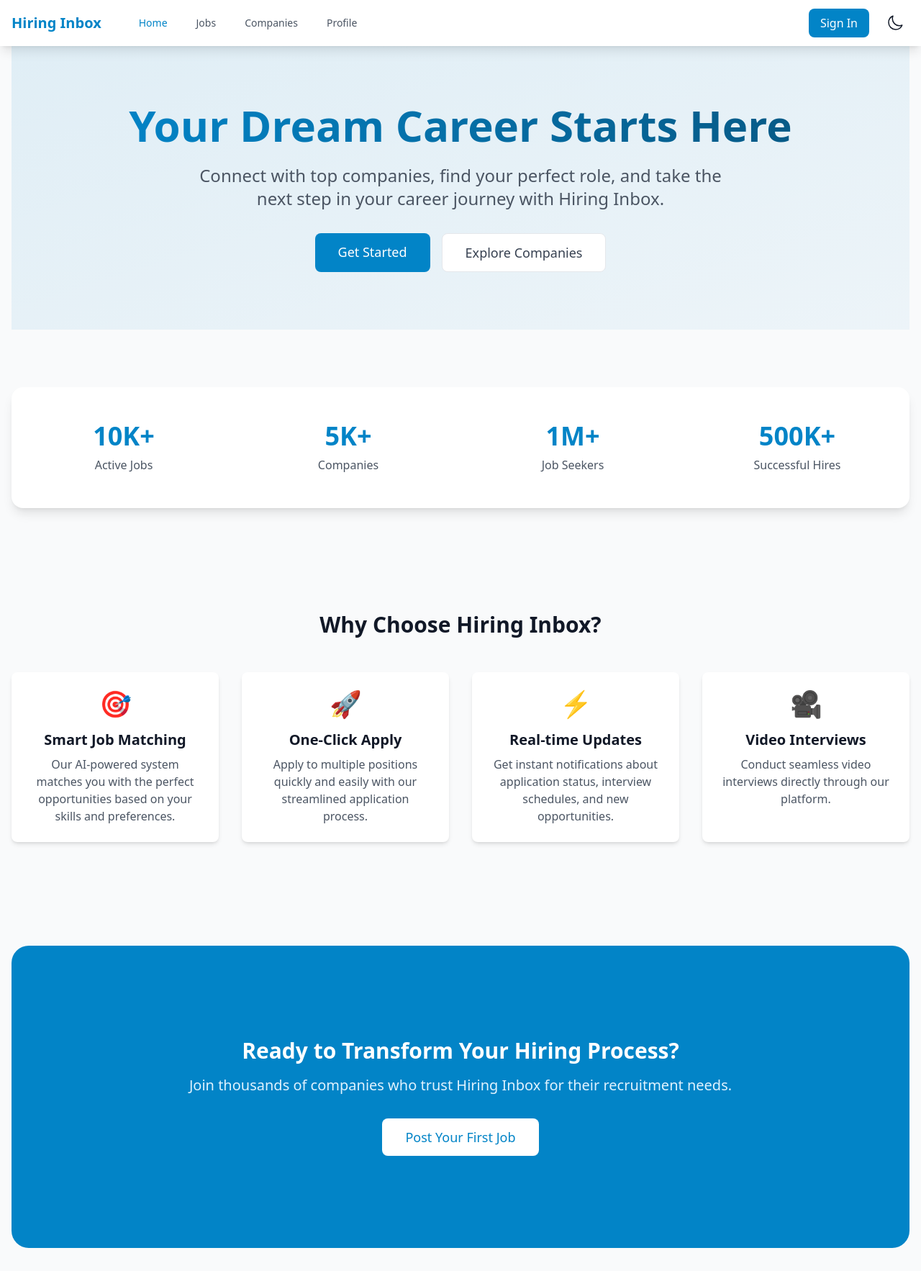
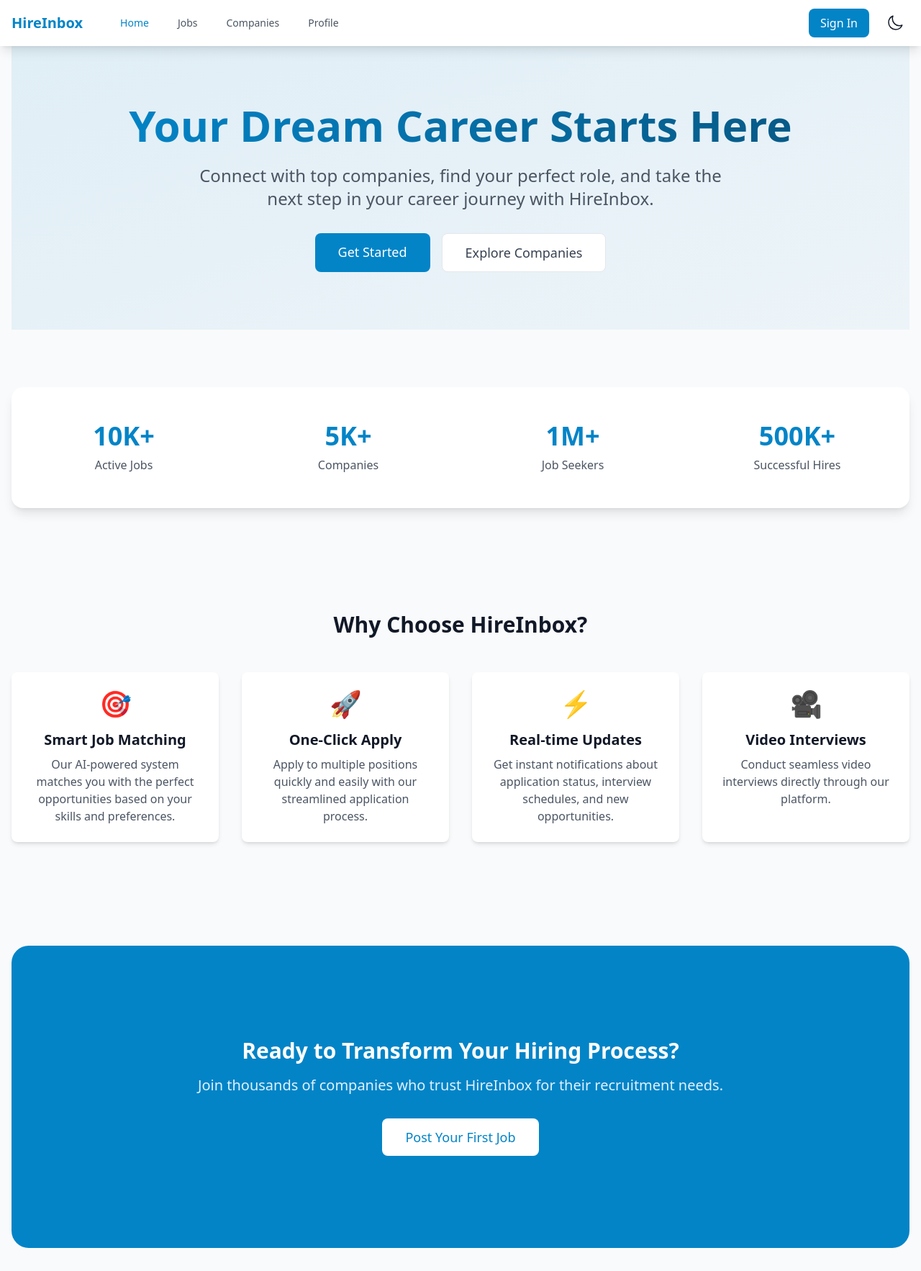
Before and after one commit to shivamraut101/HireInbox, a Vue app: page / in a window 1280 px wide. Shown: the whole page at 72% size. Built offline with nearby package versions, Linux system fonts and the light colour scheme.

Commit message:
Hiring Inbox -> HireInbox and icon updated

```diff
--- a/index.html
+++ b/index.html
@@ -2,9 +2,9 @@
 <html lang="en">
   <head>
     <meta charset="UTF-8" />
-    <link rel="icon" type="image/svg+xml" href="/vite.svg" />
+    <link rel="icon" type="image/png" href="src\assets\web.png" />
     <meta name="viewport" content="width=device-width, initial-scale=1.0" />
-    <title>Vite + Vue + TS</title>
+    <title>HireInbox</title>
   </head>
   <body>
     <div id="app"></div>
--- a/src/components/layout/Navbar.vue
+++ b/src/components/layout/Navbar.vue
@@ -27,7 +27,7 @@ const navigation = [
       <div class="flex justify-between h-16">
         <div class="flex items-center">
           <RouterLink to="/" class="text-xl font-bold text-primary-600">
-            Hiring Inbox
+            HireInbox
           </RouterLink>
           <div class="ml-10 flex space-x-4">
             <RouterLink
--- a/src/views/Home.vue
+++ b/src/views/Home.vue
@@ -45,7 +45,7 @@ const stats = [
           Your Dream Career Starts Here
         </h1>
         <p class="text-xl md:text-2xl text-gray-600 dark:text-gray-300 mb-8 max-w-3xl mx-auto">
-          Connect with top companies, find your perfect role, and take the next step in your career journey with Hiring Inbox.
+          Connect with top companies, find your perfect role, and take the next step in your career journey with HireInbox.
         </p>
         <div class="flex flex-col sm:flex-row gap-4 justify-center">
           <RouterLink
@@ -84,7 +84,7 @@ const stats = [
 
     <!-- Features Section -->
     <section class="py-16">
-      <h2 class="text-3xl font-bold text-center mb-12">Why Choose Hiring Inbox?</h2>
+      <h2 class="text-3xl font-bold text-center mb-12">Why Choose HireInbox?</h2>
       <div class="grid md:grid-cols-2 lg:grid-cols-4 gap-8">
         <div
           v-for="feature in features"
@@ -108,7 +108,7 @@ const stats = [
           Ready to Transform Your Hiring Process?
         </h2>
         <p class="text-xl text-primary-100 mb-8">
-          Join thousands of companies who trust Hiring Inbox for their recruitment needs.
+          Join thousands of companies who trust HireInbox for their recruitment needs.
         </p>
         <RouterLink
           to="/register"
--- a/src/views/auth/Login.vue
+++ b/src/views/auth/Login.vue
@@ -26,7 +26,7 @@ const handleLogin = async () => {
 <template>
   <div class="min-h-[80vh] flex items-center justify-center">
     <div class="card w-full max-w-md">
-      <h2 class="text-2xl font-bold mb-6 text-center">Sign In to Hiring Inbox</h2>
+      <h2 class="text-2xl font-bold mb-6 text-center">Sign In to HireInbox</h2>
 
       <div class="mb-6">
         <div class="flex rounded-md shadow-sm">
```
Also changed, not shown: src/assets/web.png (added), src/assets/web.svg (added).
